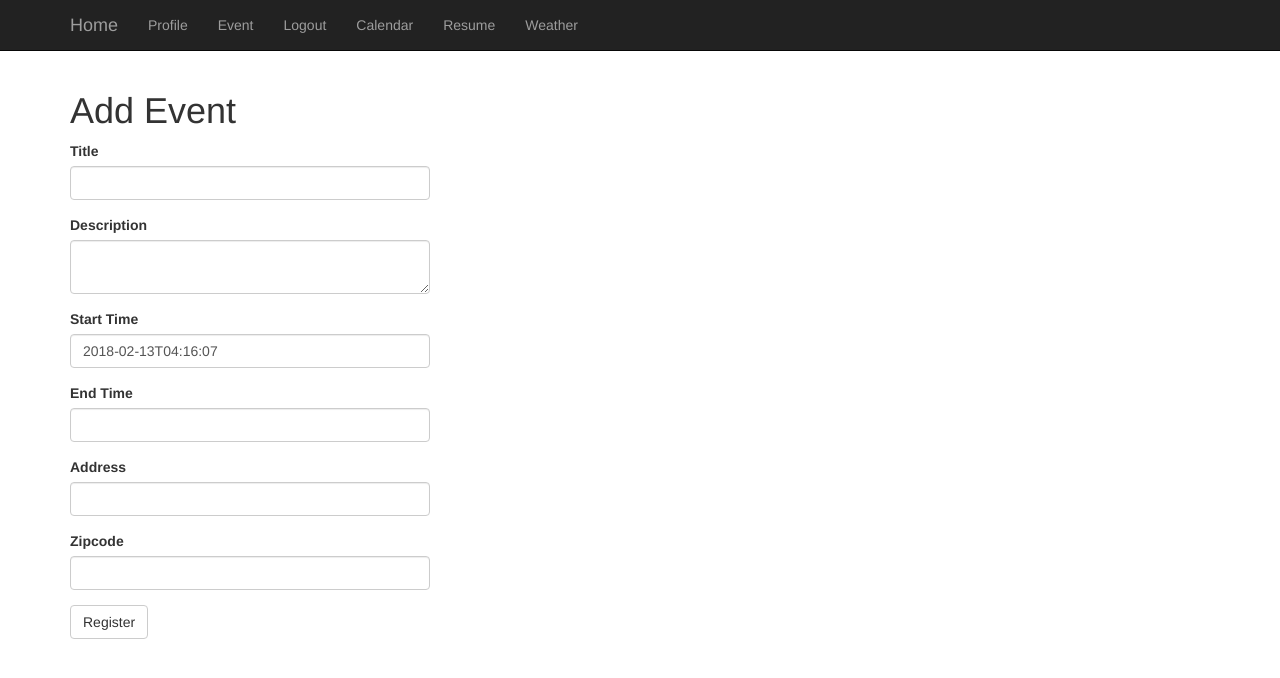
After one commit to lVathan/ActiveBury, a Flask app: page /add_events in a window 1280 px wide. The commit adds this page. Shown: the top 678 px of the page. Run offline with Flask 2, Linux system fonts and the light colour scheme; the visitor is signed in with stand-in values (Sample User, id 1); data comes from the database, SQL or seed files in the repository; some libraries are stand-ins or nearby versions.

Commit message:
added events table

```diff
--- a/app/__init__.py
+++ b/app/__init__.py
@@ -33,7 +33,7 @@ from app import errors
 #import nathanc.views
 #import nathanc.models
 
-if not app.debug:
+"""if not app.debug:
     if app.config['MAIL_SERVER']:
         auth=None
         if app.config['MAIL_USERNAME'] or app.config['MAIL_PASSWORD']:
@@ -59,3 +59,4 @@ if not app.debug:
 
     app.logger.setLevel(logging.INFO)
     app.logger.info('NCApp startup')
+"""
--- a/app/events_calendar.py
+++ b/app/events_calendar.py
@@ -2,6 +2,7 @@ import os
 import json
 from flask_moment import Moment
 from flask import Flask, render_template, url_for, json
+from app.models import Event
 
 def event_reader():
     events= [
@@ -15,5 +16,10 @@ def event_reader():
         'start':'2018-2-13','title': 'Sergio and Odair Concert'
     },
     ]
+    events2 = Event.query.all()
+    for e in events2:
+        events.append(dict({'start': str(e.start_time), 'title': e.title, 'url':'/event/{}'.format(e.id)}))
+
+ #session['cart'].append(dict({'product_id': id, 'qty': int(qty)}))
 
     return events
--- a/app/forms.py
+++ b/app/forms.py
@@ -1,8 +1,9 @@
 from flask_wtf import FlaskForm
 from wtforms import StringField, PasswordField, BooleanField, SubmitField
-from wtforms import TextAreaField
+from wtforms import TextAreaField, IntegerField, DateTimeField
 from wtforms.validators import DataRequired, ValidationError, Email, EqualTo, Length
 from app.models import User
+from datetime import datetime
 
 
 class LoginForm(FlaskForm):
@@ -49,3 +50,14 @@ class EditProfileForm(FlaskForm):
             user = User.query.filter_by(username=self.username.data).first()
             if user is not None:
                 raise ValidationError('Please use a different username.')
+
+
+class EventForm(FlaskForm):
+    title = StringField('Title', validators=[DataRequired()])
+    description = TextAreaField('Description', validators=[Length(min=1, max=240)])
+    start_time = DateTimeField('Start Time', format="%Y-%m-%dT%H:%M:%S",
+                default=datetime.today, validators=[DataRequired()])
+    end_time = DateTimeField('End Time', format="%Y-%m-%dT%H:%M:%S")
+    address = StringField('Address')
+    zipcode = IntegerField('Zipcode')
+    submit = SubmitField('Register')
--- a/app/models.py
+++ b/app/models.py
@@ -16,6 +16,7 @@ class User(UserMixin, db.Model):
     email = db.Column(db.String(120), index=True, unique=True)
     password_hash = db.Column(db.String(128))
     posts = db.relationship('Post', backref='author', lazy='dynamic')
+    events = db.relationship('Event', backref='creater', lazy='dynamic')
     about_me = db.Column(db.String(140))
     last_seen = db.Column(db.DateTime, default=datetime.utcnow)
     followed = db.relationship(
@@ -56,10 +57,9 @@ class User(UserMixin, db.Model):
         own = Post.query.filter_by(user_id=self.id)
         return followed.union(own).order_by(Post.timestamp.desc())
 
-    @login.user_loader
-    def load_user(id):
-        return User.query.get(int(id))
-
+@login.user_loader
+def load_user(id):
+    return User.query.get(int(id))
 
 
 
@@ -71,3 +71,17 @@ class Post(db.Model):
 
     def __repr__(self):
         return '<Post {}'.format(self.body)
+
+class Event(db.Model):
+    id=db.Column(db.Integer, primary_key=True)
+    title = db.Column(db.String(140))
+    description = db.Column(db.String(240))
+    start_time = db.Column(db.DateTime)
+    end_time = db.Column(db.DateTime)
+    user_id = db.Column(db.Integer, db.ForeignKey('user.id'))
+    address = db.Column(db.String(140))
+    zipcode = db.Column(db.Integer)
+
+
+    def __repr__(self):
+        return '<Event {}'.format(self.title)
--- /dev/null
+++ b/app/templates/add_events.html
@@ -0,0 +1,14 @@
+
+{% extends "base.html" %}
+{% import "bootstrap/wtf.html" as wtf %}
+
+{% block title %} Nathan {% endblock %}
+
+{%block app_content %}
+<h1>Add Event</h1>
+<div class="row">
+	<div class="col-md-4">
+		{{ wtf.quick_form(form) }}
+	</div>
+</div>
+{% endblock %}
--- a/app/templates/base.html
+++ b/app/templates/base.html
@@ -26,8 +26,8 @@
 				<li><a href="{{ url_for('login')}}">Login</a></li>
 				{% else %}
 				<li><a href="{{ url_for('user', username=current_user.username) }}">Profile</a>
+				<li><a href="{{ url_for('event', id=1) }}">Event</a>
 				<li><a href="{{ url_for('logout')}}">Logout</a></li>
-				<li><a href="{{ url_for('explore')}}">Explore</a></li>
 				{% endif %}
 				<li><a href="{{ url_for('calendar')}}">Calendar</a></li>
 				<li><a href="{{ url_for('resume')}}">Resume</a></li>
--- a/app/views.py
+++ b/app/views.py
@@ -27,7 +27,8 @@ from app import db
 from app.weather import *
 from app.events_calendar import *
 from app.forms import LoginForm, RegistrationForm, EditProfileForm, PostForm
-from app.models import User, Post
+from app.forms import EventForm
+from app.models import User, Post, Event
 
 @app.before_request
 def before_request():
@@ -69,6 +70,53 @@ def explore():
         if posts.has_prev else None
     return render_template('index.html', title='Explore', posts=posts.items,
                             next_url=next_url, prev_url=prev_url)
+
+@app.route('/add_events', methods=['GET', 'POST'])
+@login_required
+def add_events():
+    form = EventForm()
+    if form.validate_on_submit():
+        event = Event(title=form.title.data,
+                description=form.description.data, start_time=form.start_time.data,
+                end_time=form.end_time.data,
+                address=form.address.data, zipcode=form.zipcode.data,
+                creater=current_user)
+        db.session.add(event)
+        db.session.commit()
+        flash('Your event has been added to the calendar')
+        return redirect(url_for('calendar'))
+    return render_template('add_events.html', title='Add Events', form=form)
+
+@app.route('/event/<id>')
+@login_required
+def event(id):
+    event = Event.query.filter_by(id=int(id)).first_or_404()
+    return render_template('event.html', event=event)
+
+@app.route('/edit_event/<id>', methods=['GET', 'POST'])
+@login_required
+def edit_event(id):
+
+    form = EventForm()
+    event=Event.query.filter_by(id=int(id)).first_or_404()
+    if form.validate_on_submit():
+        event.title = form.title.data
+        event.description = form.description.data
+        event.start_time = form.start_time.data
+        event.end_time = form.end_time.data
+        event.address = form.address.data
+        event.zipcode = form.zipcode.data
+        db.session.commit()
+        flash('Your changes have been saved')
+        return redirect(url_for('event', id=id))
+    elif request.method =='GET':
+        form.title.data = event.title
+        form.description.data = event.description
+        form.start_time.data = event.start_time
+        form.end_time.data = event.end_time
+        form.address.data = event.address
+        form.zipcode.data = event.zipcode
+    return render_template('edit_event.html', title='Edit Event', form=form)
 
 
 @app.route('/login', methods =['GET', 'POST'])
@@ -179,10 +227,6 @@ def weather():
 
     return render_template('weather.html', weather=weather, hour_forecast=hour_forecast, five_forecast=five_forecast)
 
-@app.route('/get_events')
-def get_events():
-    events=event_reader()
-    return events
 
 @app.route('/event_data')
 def return_events():
@@ -193,12 +237,6 @@ def return_events():
 def calendar():
     return render_template('calendar.html')
 
-@app.route('/calendar2')
-def calendar2():
-    events = get_events()
-    return render_template('calendar.html', events=events)
-
-
 
 @app.errorhandler(404)
 def page_not_found(e):
--- a/nathanc.py
+++ b/nathanc.py
@@ -1,7 +1,7 @@
 from app import app, db
 
-from app.models import User, Post
+from app.models import User, Post, Event
 
 @app.shell_context_processor
 def make_shell_context():
-    return {'db': db, 'User':User, 'Post':Post}
+    return {'db': db, 'User':User, 'Post':Post, 'Event':Event}
```
Also changed, not shown: app/templates/calendar.html (+8 -2 lines), app/templates/edit_event.html (added, +53 -0 lines), app/templates/event.html (added, +37 -0 lines), migrations/versions/7576f116e098_events_table.py (added, +39 -0 lines).
